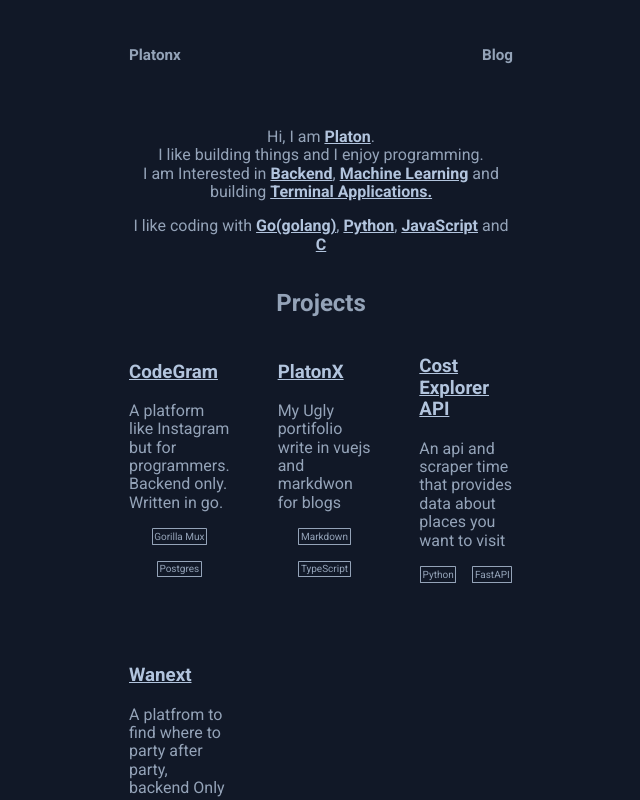
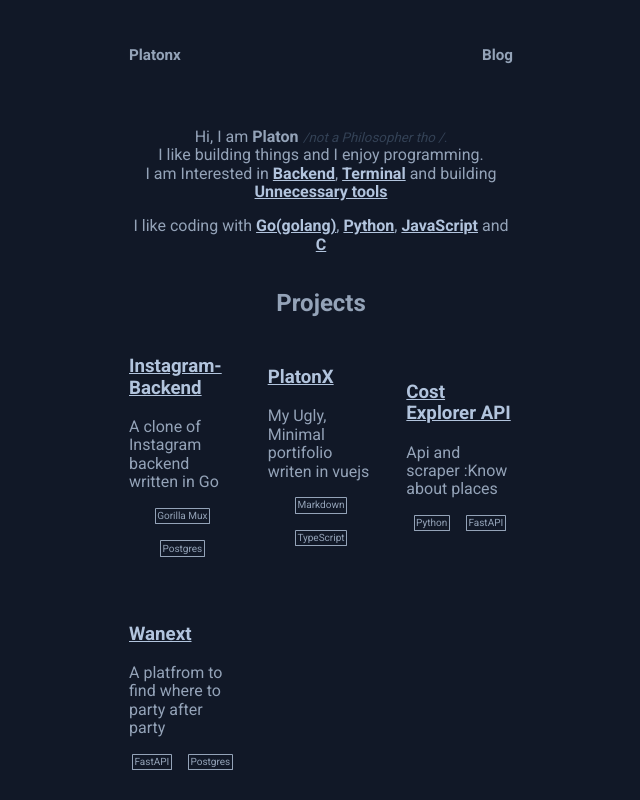
Before and after one commit to xnpltn/platonx, a Vue app: page / in a window 1280 px wide. Shown: the top 800 px of the page, without its empty margins (319-959 px from the left). Built offline with nearby package versions, Linux system fonts and the light colour scheme.

Commit message:
some bug fixes

```diff
--- a/src/assets/main.css
+++ b/src/assets/main.css
@@ -79,7 +79,7 @@ a:hover{
   .projects{
     display: grid;
     grid-template-columns: 1fr 1fr;
-    gap: 1.5rem;
+    gap: 1rem;
   }
 }
 
@@ -102,7 +102,7 @@ a:hover{
   .projects{
     grid-template-columns: 1fr 1fr;
     display: grid;
-    gap: 3rem;
+    gap: 1.5rem;
   }
   .hiden_small{
     display: inline-block;
@@ -118,7 +118,7 @@ a:hover{
   .projects{
     display: grid;
     grid-template-columns: 1fr 1fr 1fr;
-    gap: 3rem;
+    gap: 2rem;
   }
 }
 
@@ -133,7 +133,7 @@ a:hover{
   .projects{
     display: grid;
     grid-template-columns: 1fr 1fr 1fr;
-    gap: 3rem;
+    gap: 2rem;
   }
 }
 
--- a/src/composables/useProjects.ts
+++ b/src/composables/useProjects.ts
@@ -3,30 +3,30 @@
 export default [
     {
         id: 1,
-        name: 'CodeGram',
+        name: 'Instagram-Backend',
         link: 'https://github.com/xnpltn/codegram',
-        description: 'A platform like Instagram but for programmers. Backend only. Written in go.',
+        description: 'A clone of Instagram backend written in Go',
         tag: ["Gorilla Mux", "Postgres"]
     },
     {
         id: 2,
         name: "PlatonX",
         link: "https://github.com/xnpltn/platonx",
-        description: "My Ugly portifolio write in vuejs and markdwon for blogs",
+        description: "My Ugly, Minimal portifolio writen in vuejs",
         tag: ["Markdown", "TypeScript"]
     },
     {
         id: 3,
         name: "Cost Explorer API",
         link: "https://github.com/xnpltn/cost-explorer-api",
-        description: "An api and scraper time that provides data about places you want to visit",
+        description: "Api and scraper :Know about places",
         tag: ["Python", "FastAPI"]
     },
     {
         id: 4,
         name: "Wanext",
         link: "https://github.com/xnpltn/wanext",
-        description: "A platfrom to find where to party after party, backend Only",
+        description: "A platfrom to find where to party after party",
         tag: ["FastAPI", "Postgres"]
     },
 ]
--- a/src/views/HomeView.vue
+++ b/src/views/HomeView.vue
@@ -14,9 +14,9 @@ import Projects from "@/composables/useProjects";
     <section class="center">
         <div style="text-align: center;">
           <p>
-          Hi, I am <strong class="bright">Platon</strong>.<br/>
+          Hi, I am <strong >Platon</strong> <span class="phil"> /not a Philosopher tho /.</span><br/>
           I like building things and I enjoy programming.<br/>
-          I am Interested in <strong class="bright">Backend</strong>, <strong class="bright">Machine Learning</strong> and building <strong class="bright">Terminal Applications.</strong>
+          I am Interested in <strong class="bright">Backend</strong>, <strong class="bright">Terminal</strong> and building <strong class="bright">Unnecessary tools</strong>
         </p>
         <p>I like coding with <strong class="bright">Go(golang)</strong>, <strong class="bright">Python</strong>, <strong class="bright">JavaScript</strong> and <strong class="bright">C</strong> </p>
       </div>
@@ -41,4 +41,11 @@ import Projects from "@/composables/useProjects";
   text-decoration: underline;
   filter: brightness(1.2);
 }
+
+.phil{
+  font-size: smaller;
+  color: #334155;
+  font-style: italic;
+  margin-left: 0.5px;
+}
 </style>
```
